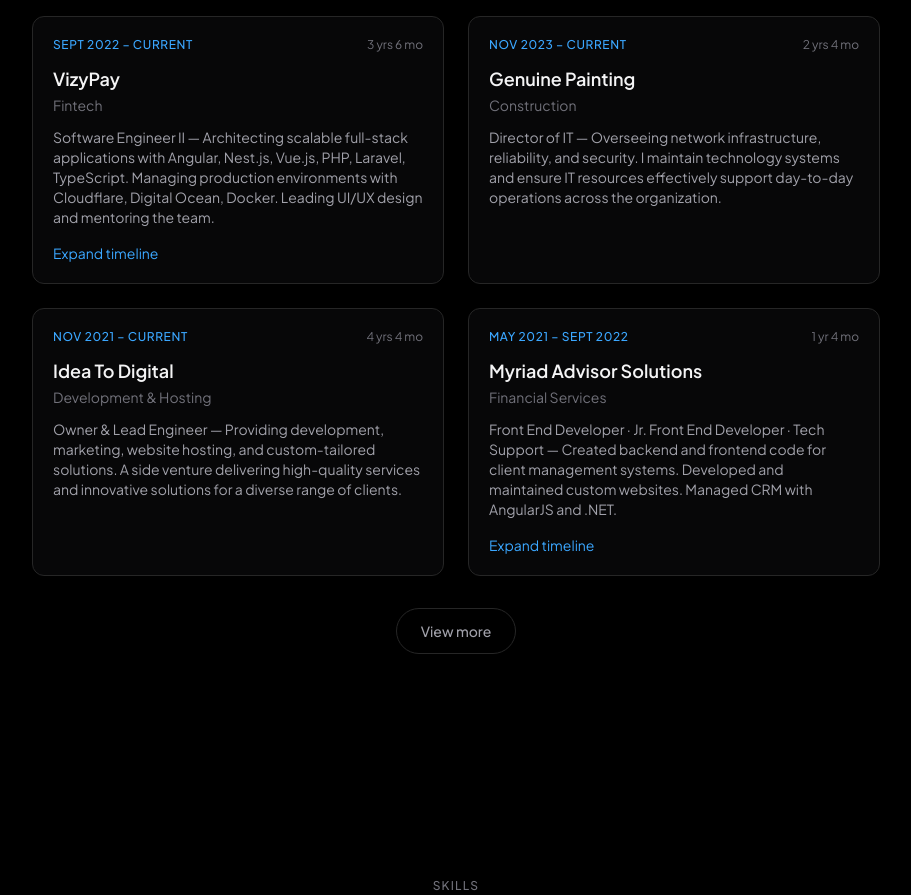
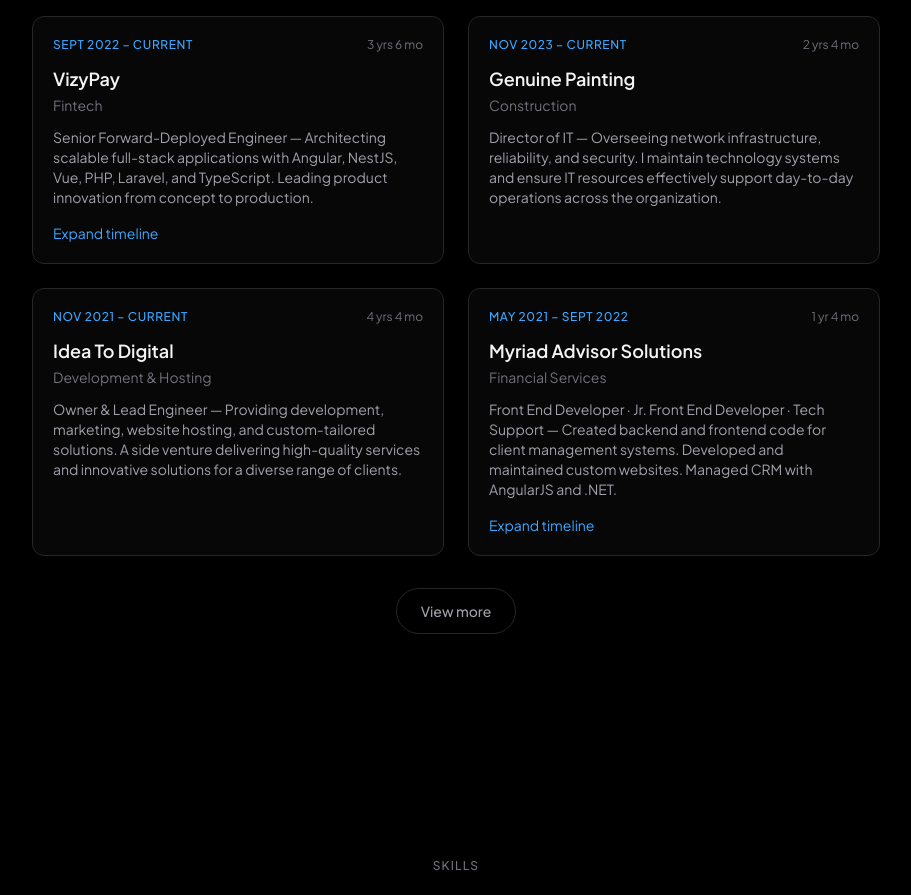
Before and after one commit to DiegoLeBaron/diegolebaron.com, a Vue app: page / in a window 1280 px wide. Shown: the part 2360-3255 px from the top of the page, without its empty margins (184-1095 px from the left). Built offline with nearby package versions, Linux system fonts and the light colour scheme; a web font is replaced by a local one.

Commit message:
Update job titles and descriptions in work.js

```diff
--- a/src/data/work.js
+++ b/src/data/work.js
@@ -6,7 +6,7 @@
     company: 'VizyPay',
     url: 'https://vizypay.com',
     industry: 'Fintech',
-    description: 'Software Engineer II — Architecting scalable full-stack applications with Angular, Nest.js, Vue.js, PHP, Laravel, TypeScript. Managing production environments with Cloudflare, Digital Ocean, Docker. Leading UI/UX design and mentoring the team.',
+    description: 'Senior Forward-Deployed Engineer — Architecting scalable full-stack applications with Angular, NestJS, Vue, PHP, Laravel, and TypeScript. Leading product innovation from concept to production.',
     timelineModalId: 'timeline-modal-vizypay',
   },
   {
@@ -70,7 +70,8 @@
 ]
 
 export const timelineVizypay = [
-  { dateStart: '2025-12', dateEnd: 'current', dateLabel: 'Dec 2025 – Current', title: 'Software Engineer II', accent: true, description: 'Full-stack (Angular, Nest.js, Vue, PHP, Laravel). Managing production environments with Cloudflare, Digital Ocean, Docker.' },
+  { dateStart: '2026-09', dateEnd: 'current', dateLabel: 'Sept 2026 – Current', title: 'Senior Forward-Deployed Engineer', accent: true, description: 'Embedded with partners to rapidly ship full-stack integrations (Angular, NestJS, Vue, PHP, Laravel) from prototype to production on AWS, Cloudflare, and Docker.' },
+  { dateStart: '2025-12', dateEnd: '2026-09', dateLabel: 'Dec 2025 – Sept 2027', title: 'Software Engineer II', accent: true, description: 'Full-stack (Angular, Nest.js, Vue, PHP, Laravel). Managing production environments with Cloudflare, Digital Ocean, Docker.' },
   { dateStart: '2024-03', dateEnd: '2025-12', dateLabel: 'Mar 2024 – Dec 2025', title: 'Network & Software Engineer', accent: false, description: 'Office network and infrastructure. 16+ environments (Cloudflare, Digital Ocean, Plesk). Angular, Nest.js, Vue, PHP, Laravel, MySQL.' },
   { dateStart: '2022-09', dateEnd: '2024-03', dateLabel: 'Sept 2022 – Mar 2024', title: 'Software Developer', accent: false, description: 'Vue.js, PHP, Laravel, MySQL. Cloudflare, Digital Ocean. Cross-functional collaboration.' },
 ]
```
